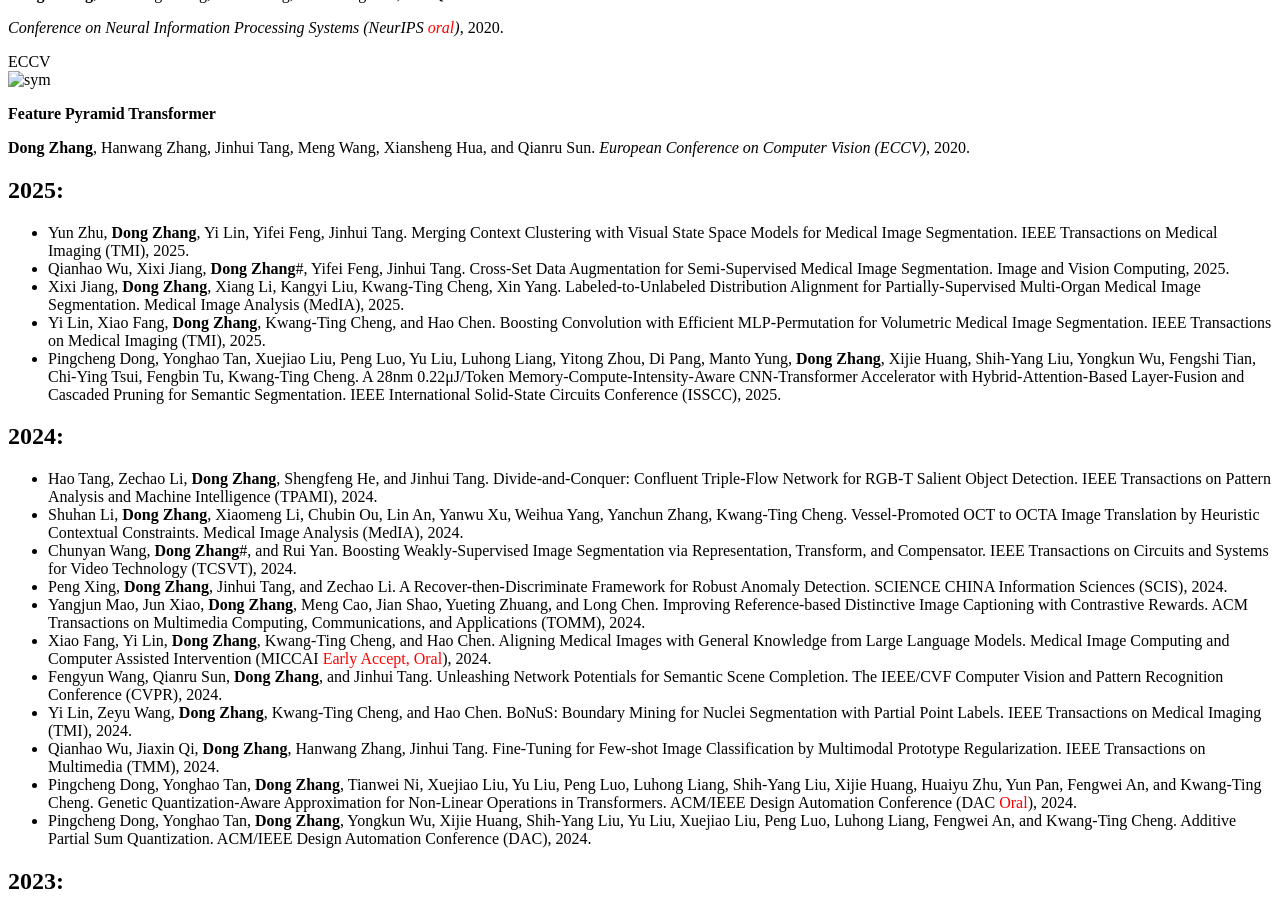
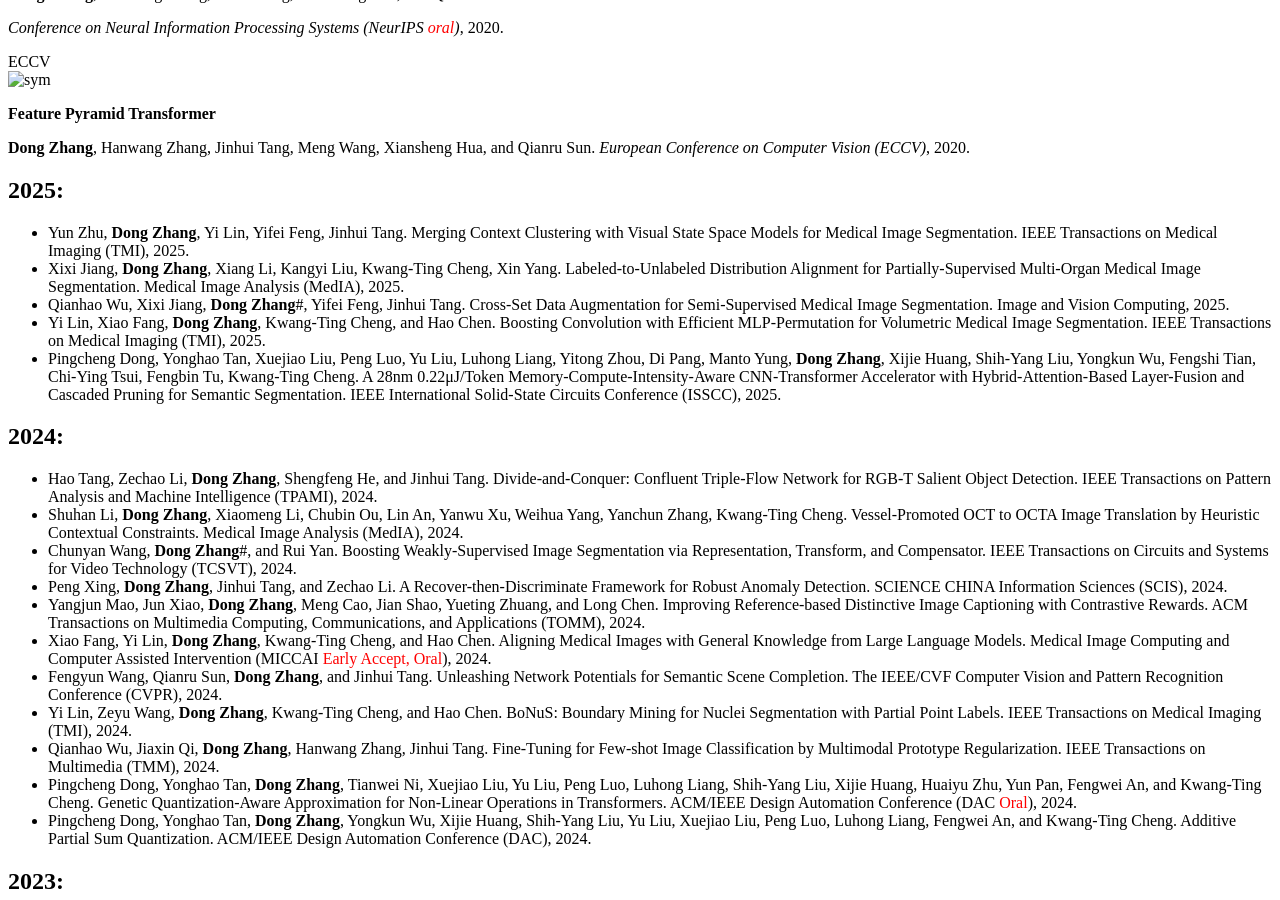
Before and after one commit to ZHANGDONG-NJUST/zhangdong-njust.github.io, a Jekyll site: the page built from _pages/includes/2_publication.md, in a window 1280 px wide and 900 px high, scrolled down 1873 px. Built offline with Jekyll 4.4.1, drawn with Linux system fonts in a browser that asks for light colours; our own code applies the rules of GitHub Pages for plain Markdown files.

Commit message:
Update 2_publication.md

```diff
--- a/_pages/includes/2_publication.md
+++ b/_pages/includes/2_publication.md
@@ -160,8 +160,8 @@
 
 ## 2025:
 - Yun Zhu, **Dong Zhang**, Yi Lin, Yifei Feng, Jinhui Tang. Merging Context Clustering with Visual State Space Models for Medical Image Segmentation. IEEE Transactions on Medical Imaging (TMI), 2025.
+- Xixi Jiang, **Dong Zhang**, Xiang Li, Kangyi Liu, Kwang-Ting Cheng, Xin Yang. Labeled-to-Unlabeled Distribution Alignment for Partially-Supervised Multi-Organ Medical Image Segmentation. Medical Image Analysis (MedIA), 2025.
 - Qianhao Wu, Xixi Jiang, **Dong Zhang**#, Yifei Feng, Jinhui Tang. Cross-Set Data Augmentation for Semi-Supervised Medical Image Segmentation. Image and Vision Computing, 2025.
-- Xixi Jiang, **Dong Zhang**, Xiang Li, Kangyi Liu, Kwang-Ting Cheng, Xin Yang. Labeled-to-Unlabeled Distribution Alignment for Partially-Supervised Multi-Organ Medical Image Segmentation. Medical Image Analysis (MedIA), 2025.
 - Yi Lin, Xiao Fang, **Dong Zhang**, Kwang-Ting Cheng, and Hao Chen. Boosting Convolution with Efficient MLP-Permutation for Volumetric Medical Image Segmentation. IEEE Transactions on Medical Imaging (TMI), 2025.
 - Pingcheng Dong, Yonghao Tan, Xuejiao Liu, Peng Luo, Yu Liu, Luhong Liang, Yitong Zhou, Di Pang, Manto Yung, **Dong Zhang**, Xijie Huang, Shih-Yang Liu, Yongkun Wu, Fengshi Tian, Chi-Ying Tsui, Fengbin Tu, Kwang-Ting Cheng. A 28nm 0.22μJ/Token Memory-Compute-Intensity-Aware CNN-Transformer Accelerator with Hybrid-Attention-Based Layer-Fusion and Cascaded Pruning for Semantic Segmentation. IEEE International Solid-State Circuits Conference (ISSCC), 2025.
 
```
